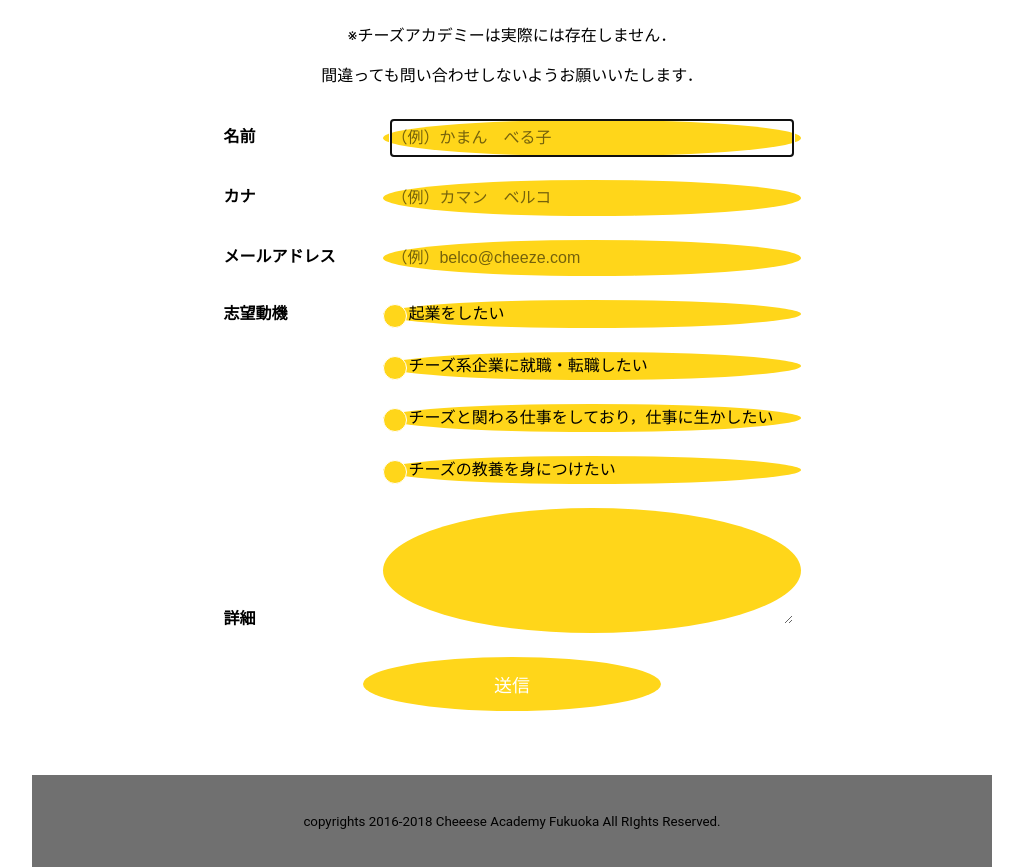
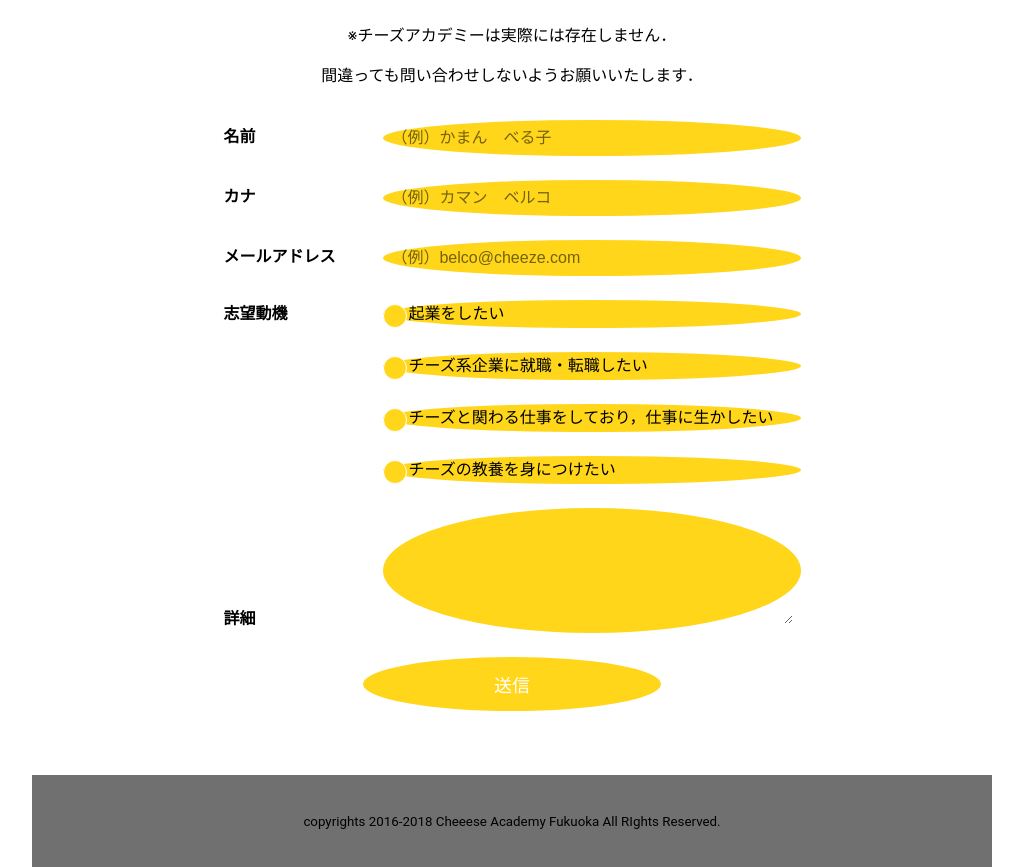
Before and after one commit to at-voice/01_cheezeAcademy, a plain HTML site: page index.html in a window 1280 px wide. Shown: the part 5340-6207 px from the top of the page, without its empty margins (128-1151 px from the left). Drawn offline with Linux system fonts and the light colour scheme.

Commit message:
Update index.html

```diff
--- a/index.html
+++ b/index.html
@@ -318,7 +318,7 @@
                     <table>
                         <tr>
                             <th>名前</th>
-                            <td><input type="text" class="form_text" placeholder="（例）かまん　べる子" autofocus required></td>
+                            <td><input type="text" class="form_text" placeholder="（例）かまん　べる子" required></td>
                         </tr>
                         <tr>
                             <th>カナ</th>
```
